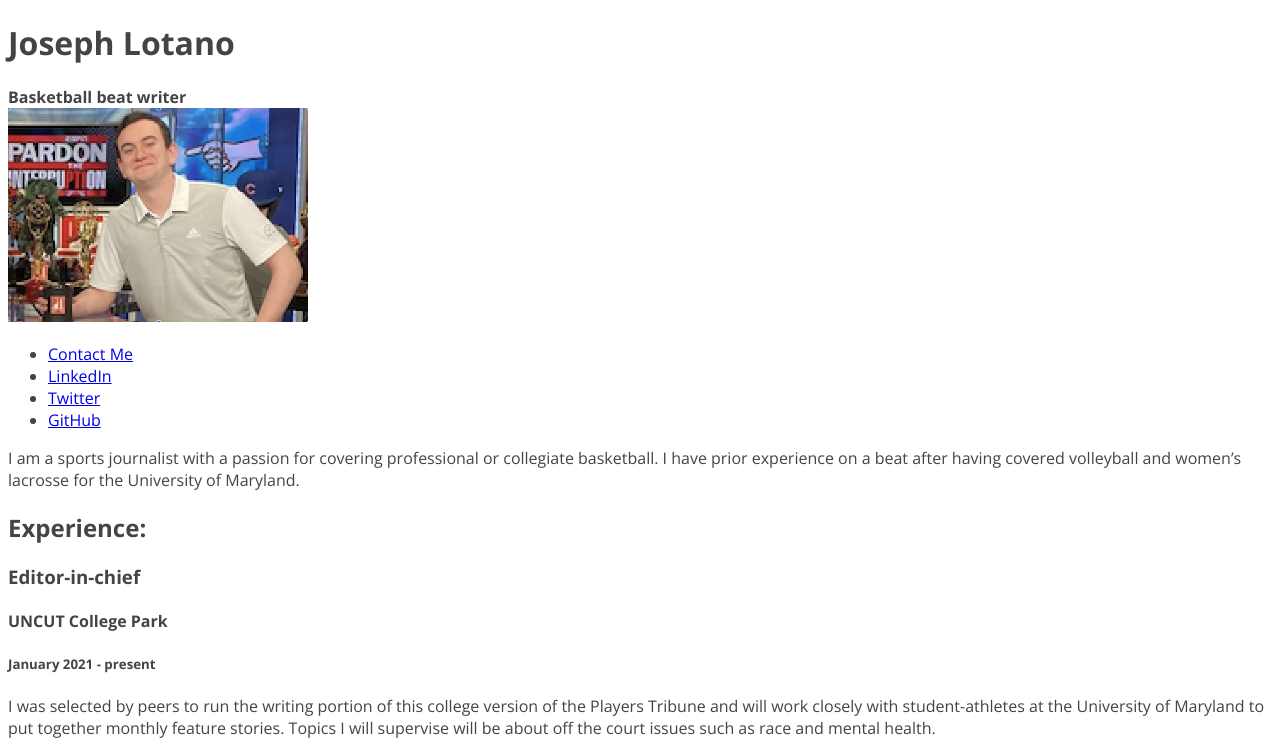
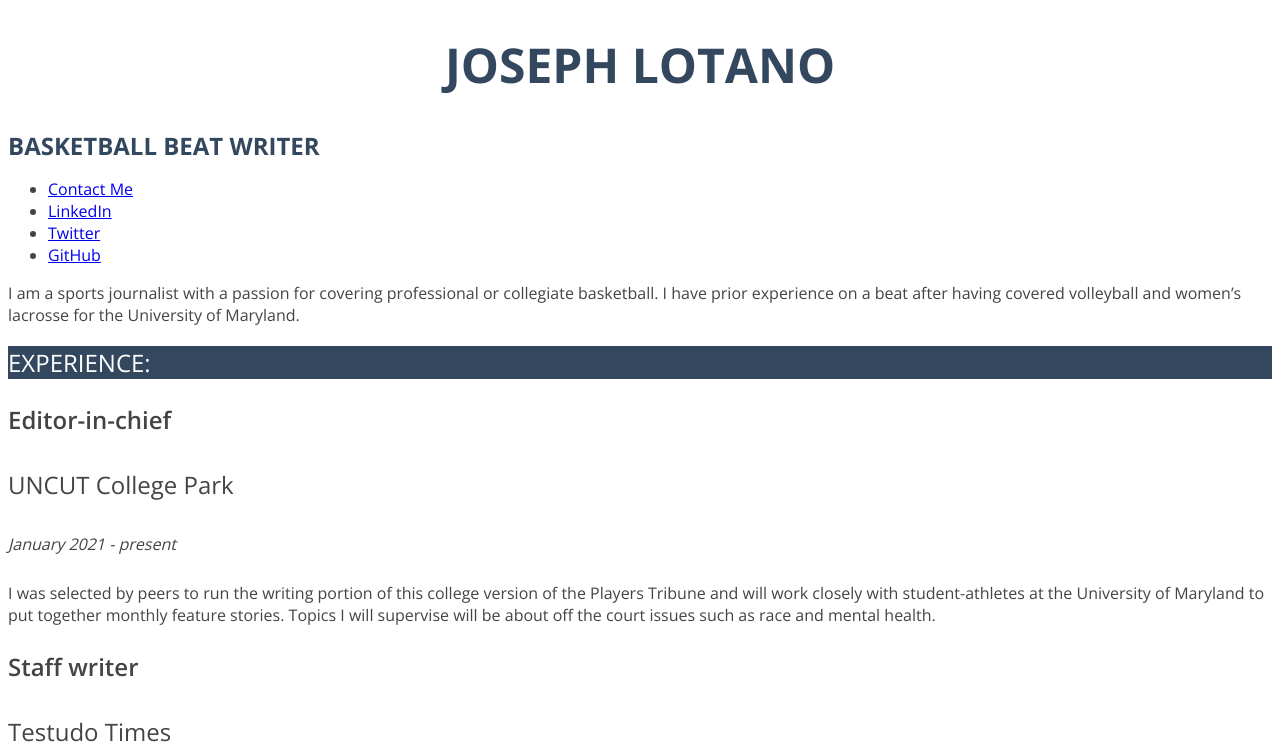
Before and after one commit to joelotano14/Joe-Lotano-Jour352, a plain HTML site: page resume/index.html in a window 1280 px wide. Shown: the top 755 px of the page. Drawn offline with nearby package versions, Linux system fonts and the light colour scheme.

Commit message:
*final* Resume CSS

```diff
--- a/resume/index.html
+++ b/resume/index.html
@@ -3,18 +3,18 @@
 
 <!--I built this myself-->
 
-<link rel="stylesheet" type="text/css" href=style.css>
-<link rel="preconnect" href="https://fonts.gstatic.com">
-<link href="https://fonts.googleapis.com/css2?family=Open+Sans:wght@400;600;700&display=swap" rel="stylesheet">
-
 <head>
   <title>Joseph Lotano's Resume</title>
+  <link rel="stylesheet" type="text/css" href=style.css>
+  <link href="https://fonts.googleapis.com/css2?family=Open+Sans:wght@400;600;700&display=swap" rel="stylesheet">
 </head>
 
 <body>
   <h1>Joseph Lotano</h1>
   <strong>Basketball beat writer</strong><br>
+<!--
     <img src="lotano.jpg" width="300px">
+-->
 <ul>
   <li><a href="mailto:joelotano14@gmail.com">Contact Me</a></li>
   <li><a href="https://www.linkedin.com/in/joseph-lotano-4ba600199/">LinkedIn</a></li>
--- a/resume/style.css
+++ b/resume/style.css
@@ -1,5 +1,49 @@
+/* styles for my resume */
+
 BODY {
   font-family: 'Open Sans', arial, sans-serif;
   font-size: 1em;
   color: #444;
+  font-weight: 400;
 }
+/* banner name at top */
+h1 {
+  font-size: 3em;
+  text-transform: uppercase;
+  text-align: center;
+  color: #33485e;
+}
+/* main occupation title */
+strong{
+  color:#33485e;
+  text-transform: uppercase;
+  font-size: 1.5em;
+}
+/* section titles */
+h2{
+  font-size: 1.5em;
+  text-transform: uppercase;
+  background-color: #33485e;
+  color: #fff;
+  font-weight: 400;
+}
+/* job titles */
+h3{
+  font-size: 1.5em;
+  font-weight: 600;
+}
+/* organization worked for */
+h4{
+  font-size: 1.5em;
+  font-weight: 400;
+}
+/* dates worked at job */
+h5{
+  font-size: 1em;
+  font-weight: 400;
+  font-style: italic;
+}
+/* descriptions */
+p{
+  font-size: 1em;
+}
```
